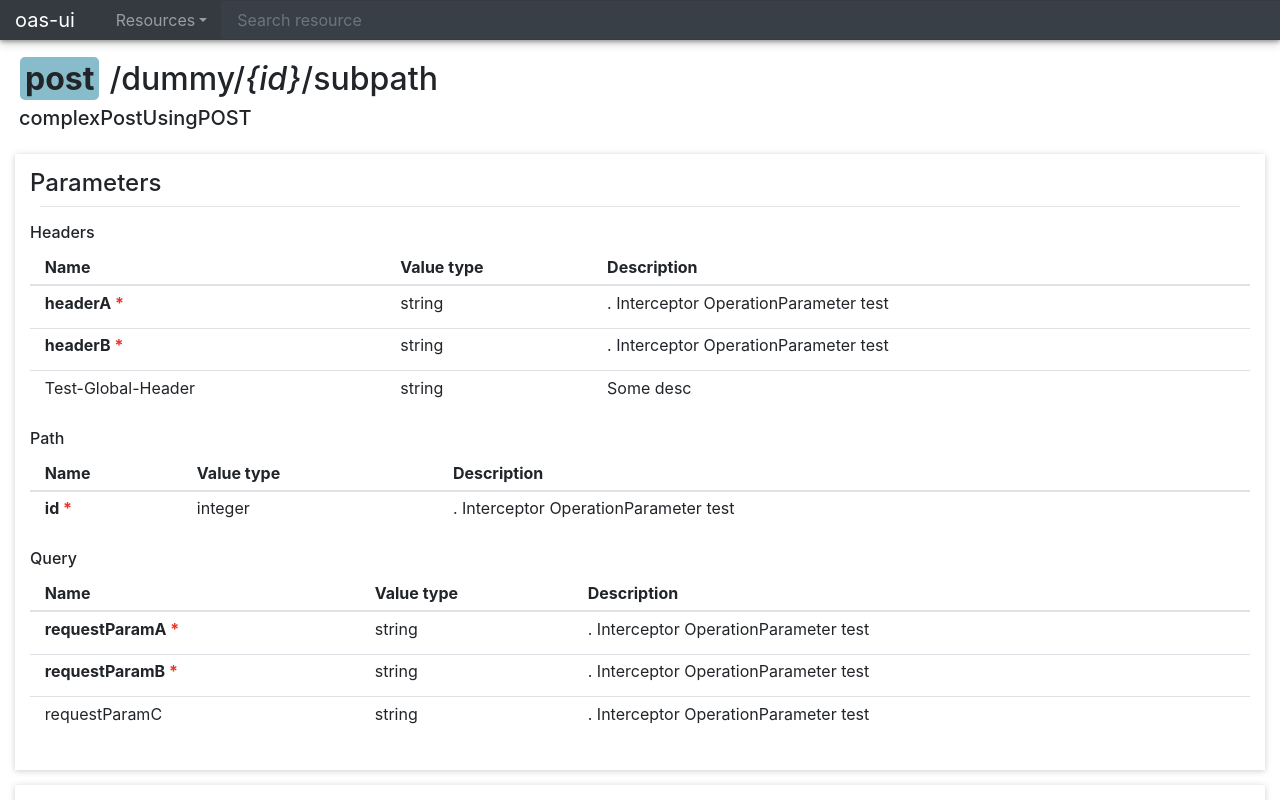
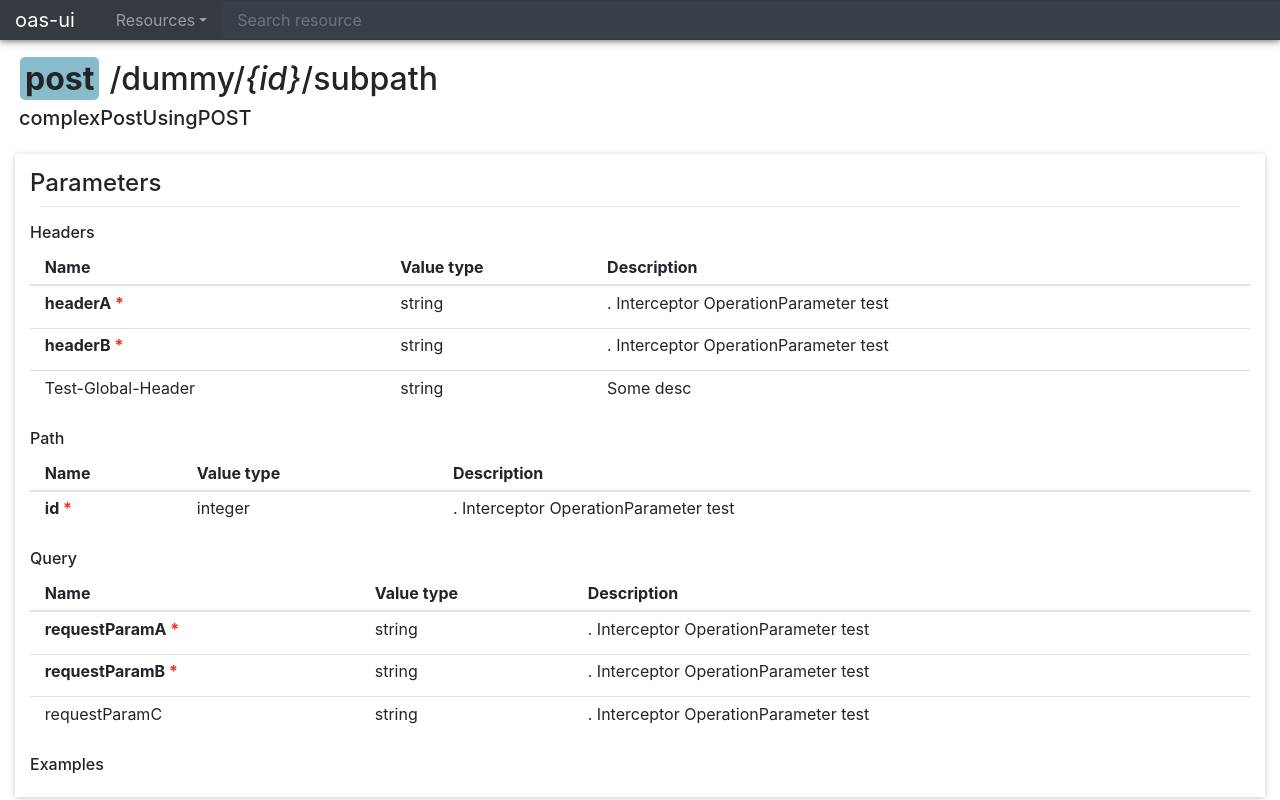
Before and after one commit to vahanito/oas-ui, a React (Create React App) app: page /oas-ui/resources/complexPostUsingPOST in a window 1280 px wide. Built offline with nearby package versions, Linux system fonts and the light colour scheme.

Commit message:
Implemented examples to resource parameters

```diff
--- a/package.json
+++ b/package.json
@@ -11,7 +11,8 @@
     "react-dom": "^16.11.0",
     "react-router-dom": "^5.1.2",
     "react-scripts": "3.2.0",
-    "webpack": "^4.41.2"
+    "webpack": "^4.41.2",
+    "react-json-view": "^1.19.1"
   },
   "devDependencies": {
     "@babel/core": "^7.6.4",
--- /dev/null
+++ b/src/pages/component/Example.js
@@ -0,0 +1,14 @@
+import React from 'react';
+import PropTypes from 'prop-types';
+import ReactJson from 'react-json-view';
+
+const Example = (props) => {
+  return <ReactJson name={props.name} collapsed={true} src={props.example}/>;
+};
+
+Example.propTypes = {
+  example: PropTypes.any,
+  name: PropTypes.string
+};
+
+export default Example;
--- a/src/pages/resource/parameters/Parameters.js
+++ b/src/pages/resource/parameters/Parameters.js
@@ -1,6 +1,7 @@
 import React from 'react';
 import PropTypes from 'prop-types';
 import ParameterRow from './ParameterRow';
+import Example from '../../component/Example';
 
 class Parameters extends React.Component {
 
@@ -8,6 +9,12 @@ class Parameters extends React.Component {
     const headerParams = this.parameters('header');
     const pathParams = this.parameters('path');
     const queryParams = this.parameters('query');
+    const examples = this.props.parameters
+                         .filter(param => !!param.examples)
+                         .map(param => {
+                             return <Example key={param.name} name={param.name} example={param.examples}/>;
+                           }
+                         );
     return (
       <div className="container-fluid box-shadow">
         <h4>Parameters</h4>
@@ -15,6 +22,9 @@ class Parameters extends React.Component {
         {!!headerParams.length && this.parameterTable('Headers', headerParams)}
         {!!pathParams.length && this.parameterTable('Path', pathParams)}
         {!!queryParams.length && this.parameterTable('Query', queryParams)}
+
+        <h6>Examples</h6>
+        {examples}
       </div>
     );
   }
```
Also changed, not shown: src/pages/resource/ResourceContent.js (+9 -7 lines), 1 other file (tests, documents, lock files or other folders).
